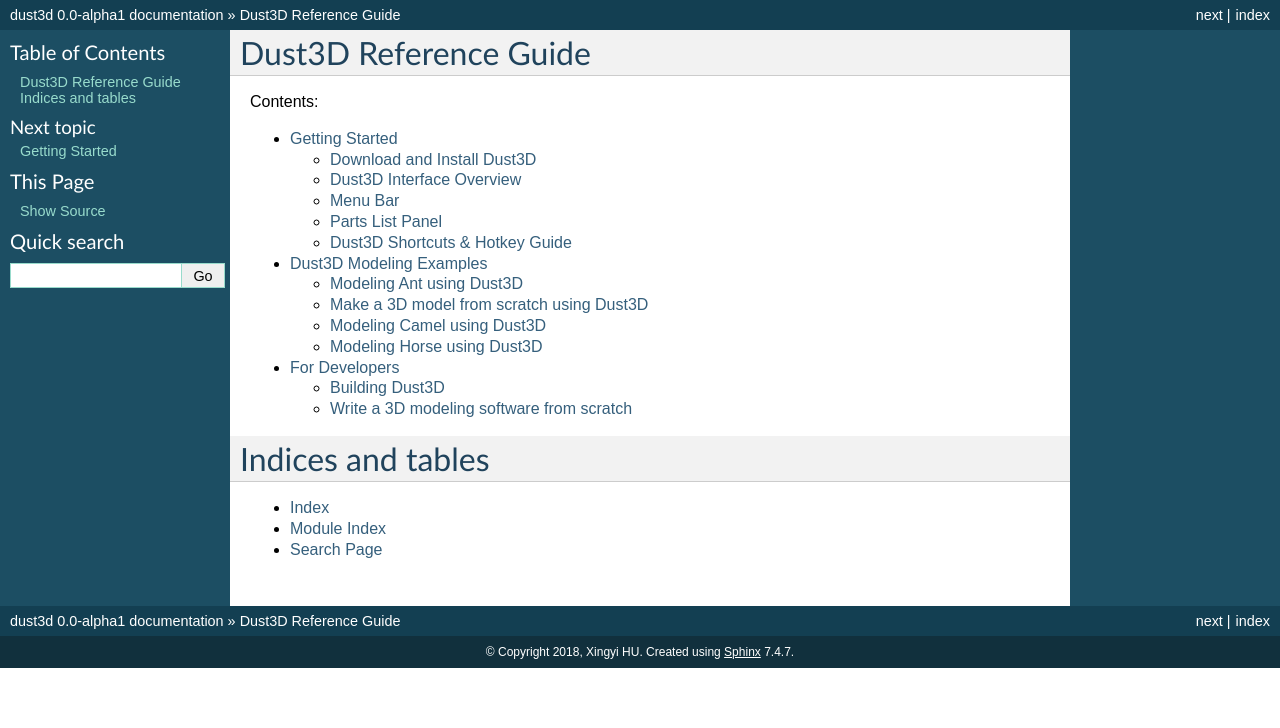
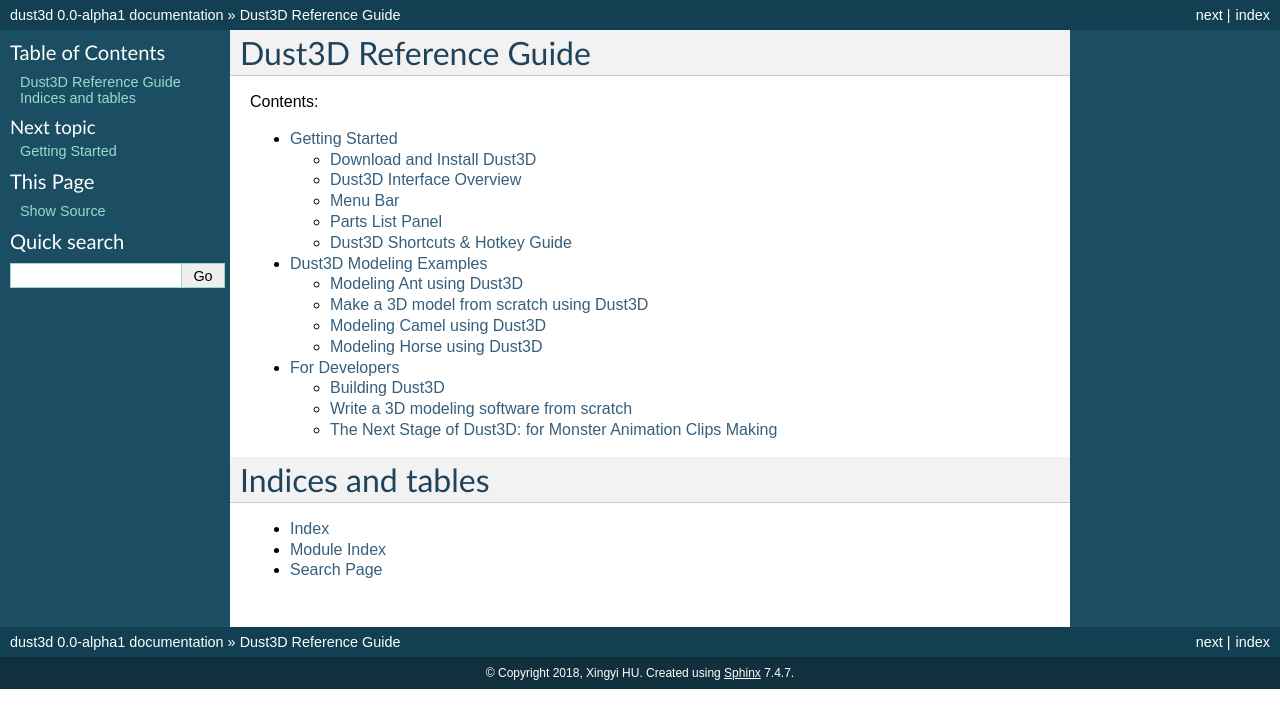
Before and after one commit to huxingyi/dust3d, a Sphinx documentation site: the page built from docs/index.rst, in a window 1280 px wide. Shown: the top 728 px of the page. Built offline with Sphinx 7.4.7, drawn with Linux system fonts in a browser that asks for light colours; some of the changed lines change nothing that is shown.

Commit message:
Add post about next stage planning

```diff
--- a/docs/for_developers.rst
+++ b/docs/for_developers.rst
@@ -7,4 +7,5 @@
    :glob:
 
    builds
-   origin-and-future
+   origin_and_future
+   next_stage
--- /dev/null
+++ b/docs/next_stage.rst
@@ -0,0 +1,34 @@
+The Next Stage of Dust3D: for Monster Animation Clips Making
+-----------------------------------------------------------------
+My initial target for Dust3D has been achieved, I can use it myself to finish a 3d model in minutes which could took me half day while using traditional 3d softwares, as a newbie modeler.
+
+.. image:: https://raw.githubusercontent.com/huxingyi/dust3d/master/docs/examples/modeling-camel/modeling-camel-dust3d-screenshot.png
+
+I made this software mostly for myself to speed up the game assets making. Now, I can easily make model and colorize it, and got the model auto-rigged, the next step is to speed up the short animation clips making, such as walk, run, dead, attack... and so on.
+
+Just as the modeling process, I want make this animation progress’s workload as small scale as possible, then I can finish the whole progress without outsourcing it, say, as a indie game developer.
+
+Currently, I have some initial plans,
+    1. Based on some physics simulation or other algorithms, auto generate skeleton animations.
+    2. Use webcam to capture video, and analyze the motion from video by using OpenCV or Tensorflow.
+
+I prefer the webcam method, because I can easily do it myself, if I want some weird animation, especially for master characters, and maybe it is hard to represent as a simulation or algorithm.
+
+This animation making should be very simple, no facial or muscles motion capture, just coarse motion, walk, run, dead, attack, for low poly model.
+
+Just as I post my modeling software initial plan in 2016 from scratch,
+https://www.reddit.com/r/gamedev/comments/5iuf3h/i_am_writting_a_3d_monster_model_generate_tool/
+
+.. image:: https://raw.githubusercontent.com/huxingyi/dust3d/331889ece938c463f449a226fc353e26ed39d6bc/screenshot/dust3d_sphere_cylinder.png
+
+and got it first dev release shipped in 2018. Thanks for the wonderful Redditors.
+https://www.reddit.com/r/gamedev/comments/8dfihy/dust3d_a_brand_new_3d_modeling_software_for_game/
+
+.. image:: https://raw.githubusercontent.com/huxingyi/dust3d/master/docs/examples/modeling-ant/modeling-ant-dust3d-screenshot.png
+
+I have shared my full progress here_, including how I back and forth in Qt/C++ choice, and how the Rust language is been used as the core algorithm implementation.
+
+.. _here:: https://dust3d.readthedocs.io/en/latest/origin-and-future.html
+
+I wish this post is my new start of the game making journey, **please leave a comment on reddit website to share what's the best idea to achieve the monster animation task, thanks.**
+(I will append the reddit link here when I made this post public on reddit)
```
Also changed, not shown: docs/origin_and_future.rst (renamed from docs/origin-and-future.rst).
